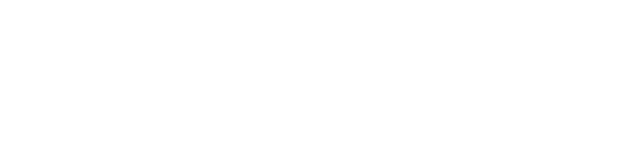
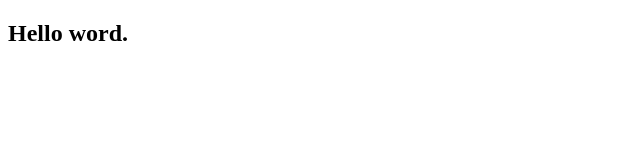
Before and after one commit to robsonneves/Curso-git, a plain HTML site: page index.html in a window 1280 px wide. Shown: the whole page, without its empty margins (0-640 px from the left). Drawn offline with Linux system fonts and the light colour scheme.

Commit message:
Add h2 title

```diff
--- a/index.html
+++ b/index.html
@@ -6,5 +6,7 @@
 </head>
 <body>
 
+	<h2> Hello word. </h2>
+
 </body>
 </html>
```
